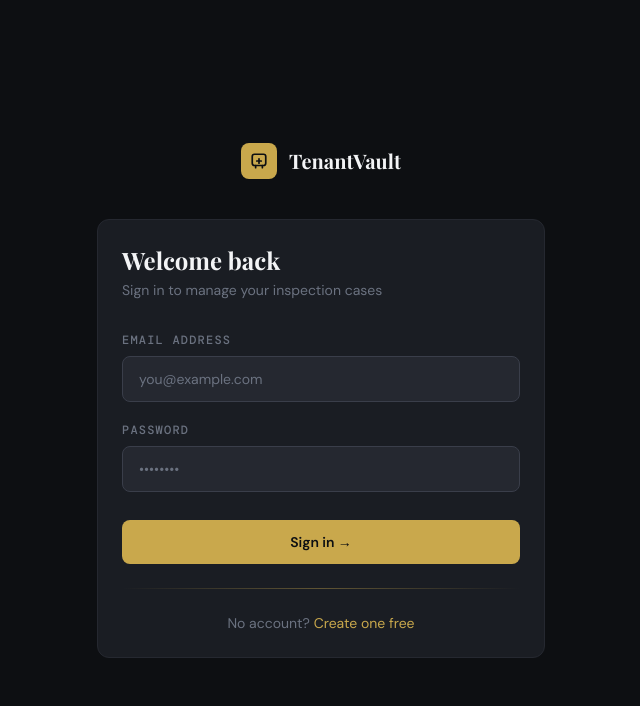
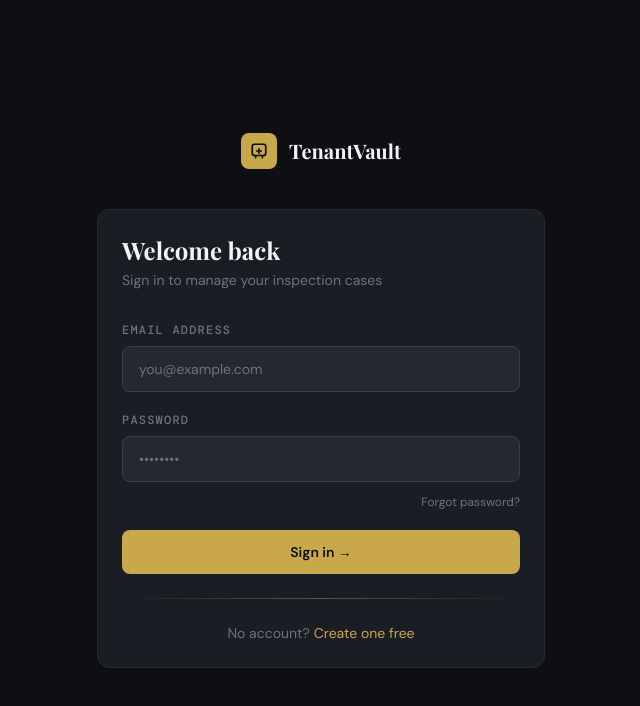
Before and after one commit to ZealGoxix/TenantVault, a Next.js app: page /auth/login in a window 1280 px wide. Shown: the top 706 px of the page, without its empty margins (319-959 px from the left). Built offline with nearby package versions, Linux system fonts and the light colour scheme; a web font is replaced by a local one.

Commit message:
auth login page adding forgot password text

```diff
--- a/app/auth/login/page.tsx
+++ b/app/auth/login/page.tsx
@@ -56,7 +56,13 @@
             value={password} onChange={e => setPassword(e.target.value)}
             className="vault-input" placeholder="••••••••"/>
         </div>
-        <button type="submit" disabled={loading} className="vault-btn-primary w-full mt-2">
+        <div className="flex justify-end -mt-2">
+          <Link href="/auth/forgot-password" className="text-xs transition-colors" style={{ color: '#6B7280' }}>
+            Forgot password?
+          </Link>
+        </div>
+
+        <button type="submit" disabled={loading} className="vault-btn-primary w-full">
           {loading ? 'Signing in…' : 'Sign in →'}
         </button>
       </form>
```
